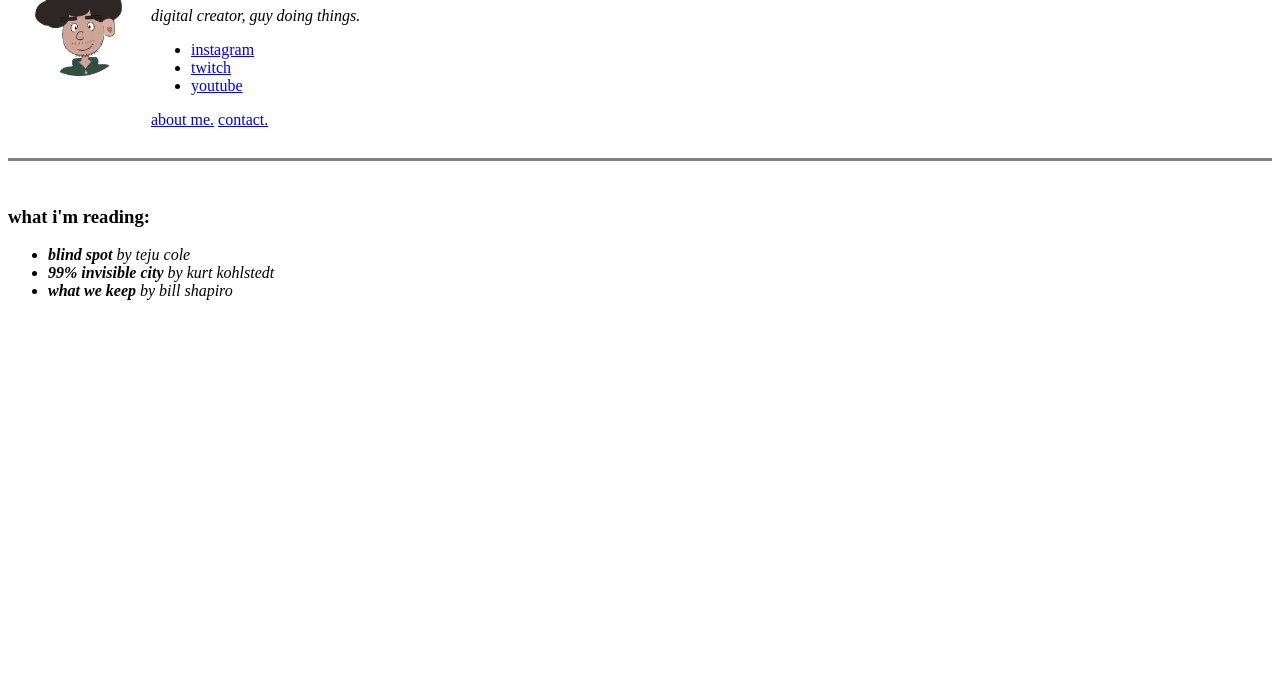
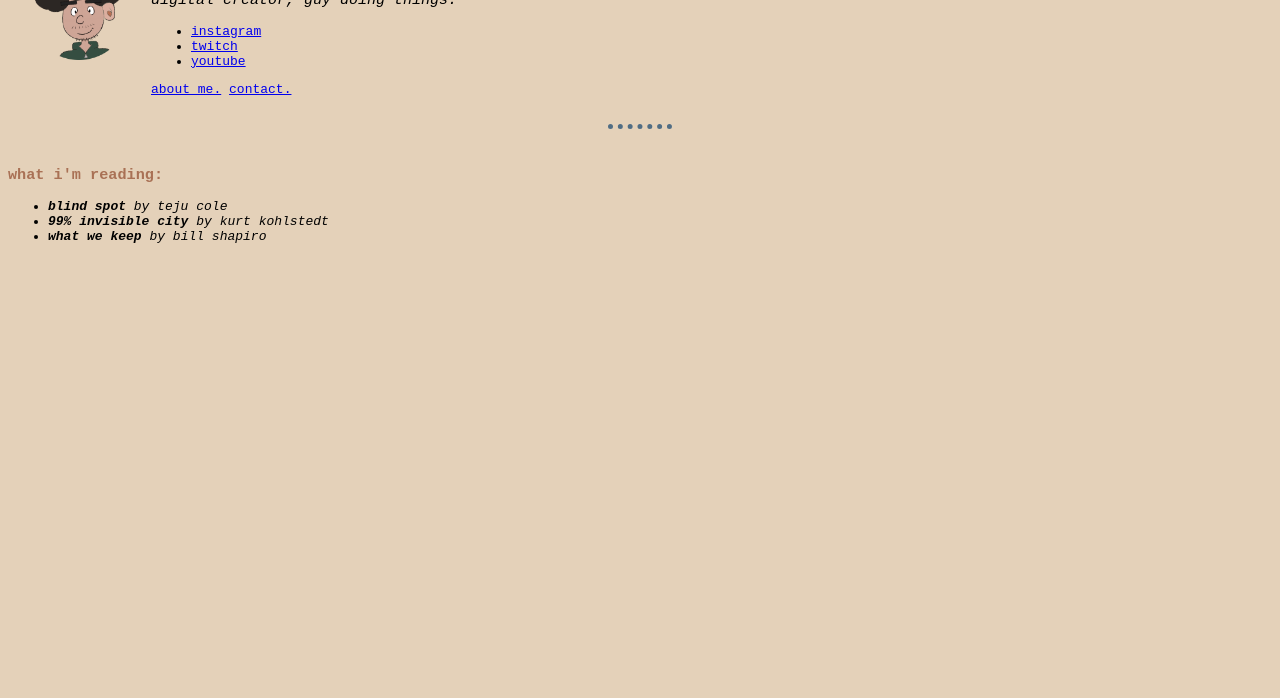
Before and after one commit to tairojas/cv, a plain HTML site: page index.html in a window 1280 px wide. Shown: the part 102-800 px from the top of the page. Drawn offline with Linux system fonts and the light colour scheme.

Commit message:
linked stylesheet
created styles.css and linked to all pages within cv

```diff
--- /dev/null
+++ b/css/styles.css
@@ -0,0 +1,30 @@
+body {
+  background-color: #E4D1B9;
+}
+
+hr {
+  border-style: dotted none none;
+  border-width: 5px;
+  border-color: #506D84;
+  width: 5%;
+}
+
+* {
+  font-family: monospace;
+}
+img {
+  height: 100px;
+  width: 100px;
+}
+
+h1, h3 {
+  color: #A97155;
+}
+
+p {
+  font-size: 15px;
+}
+
+th {
+  font-size: 15px;
+}
--- a/index.html
+++ b/index.html
@@ -4,13 +4,14 @@
 <head>
   <meta charset="utf-8">
   <title>home.</title>
+  <link rel="stylesheet" href="css/styles.css">
 </head>
 
-<body style="background-color: almond;">
+<body>
   <table cellspacing="20">
     <tr>
       <td><img src="images/TR_Character happy.png"
-        alt="drawing of sweettaichili" width=100 height=100></td>
+        alt="drawing of sweettaichili"></td>
       <td>
         <h1>sweettaichili</h1>
         <p><em>digital creator, guy doing things.</em></p>
@@ -27,7 +28,7 @@
       </td>
     </tr>
   </table>
-  <hr size='3' noshade />
+  <hr>
   <br>
   <h3>what i'm reading:</h3>
   <ul>
```
Also changed, not shown: about.html (+2 -1 lines), contact.html (+2 -1 lines).
